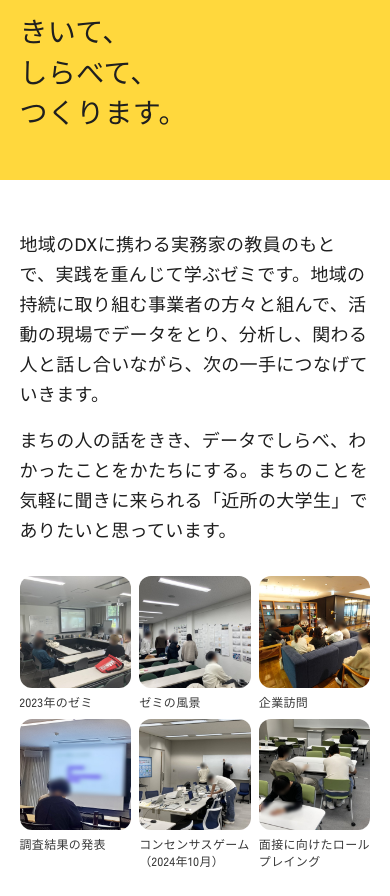
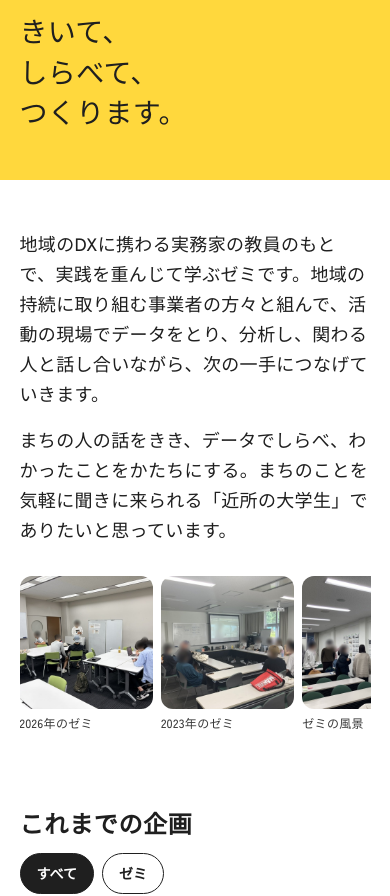
Before and after one commit to koseimiyazaki/myweb, an Astro site: page /seminar in a window 390 px wide. Shown: the part 222-1118 px from the top of the page. Built offline with nearby package versions, Linux system fonts and the light colour scheme; Astro itself is replaced by a stand-in of ours; a web font is replaced by a local one.

Commit message:
ゼミ風景に2026年のゼミを追加、スマホでは横スクロールに
Co-Authored-By: Claude Opus 5.5 <noreply@anthropic.com>
Claude-Session: https://claude.ai/code/session_019HVfXgnykPWVn6ptdB1NJx

```diff
--- a/src/pages/seminar.astro
+++ b/src/pages/seminar.astro
@@ -361,6 +361,10 @@ const json = (v) => JSON.stringify(v).replace(/</g, '\\u003c');
 
     <div class="scenes">
       <figure class="scene">
+        <img src="/seminar/projects/2026-seminar-scene.jpg" alt="ゼミの教室で、それぞれの作業を進める学生たち" width="1024" height="768" loading="lazy" />
+        <figcaption>2026年のゼミ</figcaption>
+      </figure>
+      <figure class="scene">
         <img src="/seminar/projects/2023-seminar-scene.jpg" alt="ゼミの教室で、スクリーンの映像を見ながら話し合う学生たち" width="1024" height="768" loading="lazy" />
         <figcaption>2023年のゼミ</figcaption>
       </figure>
--- a/src/styles/global.css
+++ b/src/styles/global.css
@@ -174,3 +174,8 @@ main.semi-main { padding: 0; }
   font-size: 22px; line-height: 1.4; text-align: center; border: 2px solid var(--ink); border-radius: var(--radius-md); background: var(--paper); }
 .viewer--text { grid-template-columns: 1fr; width: min(560px, 94vw); }
 .viewer__photo[hidden] { display: none; }
+.scenes { grid-template-columns: repeat(7, minmax(0, 1fr)); }
+@media (max-width: 899px) {
+  .scenes { display: flex; overflow-x: auto; scroll-snap-type: x mandatory; gap: var(--space-2); padding-bottom: var(--space-2); }
+  .scene { flex: 0 0 38%; scroll-snap-align: start; }
+}
```
Also changed, not shown: public/seminar/projects/2026-seminar-scene.jpg (added).
